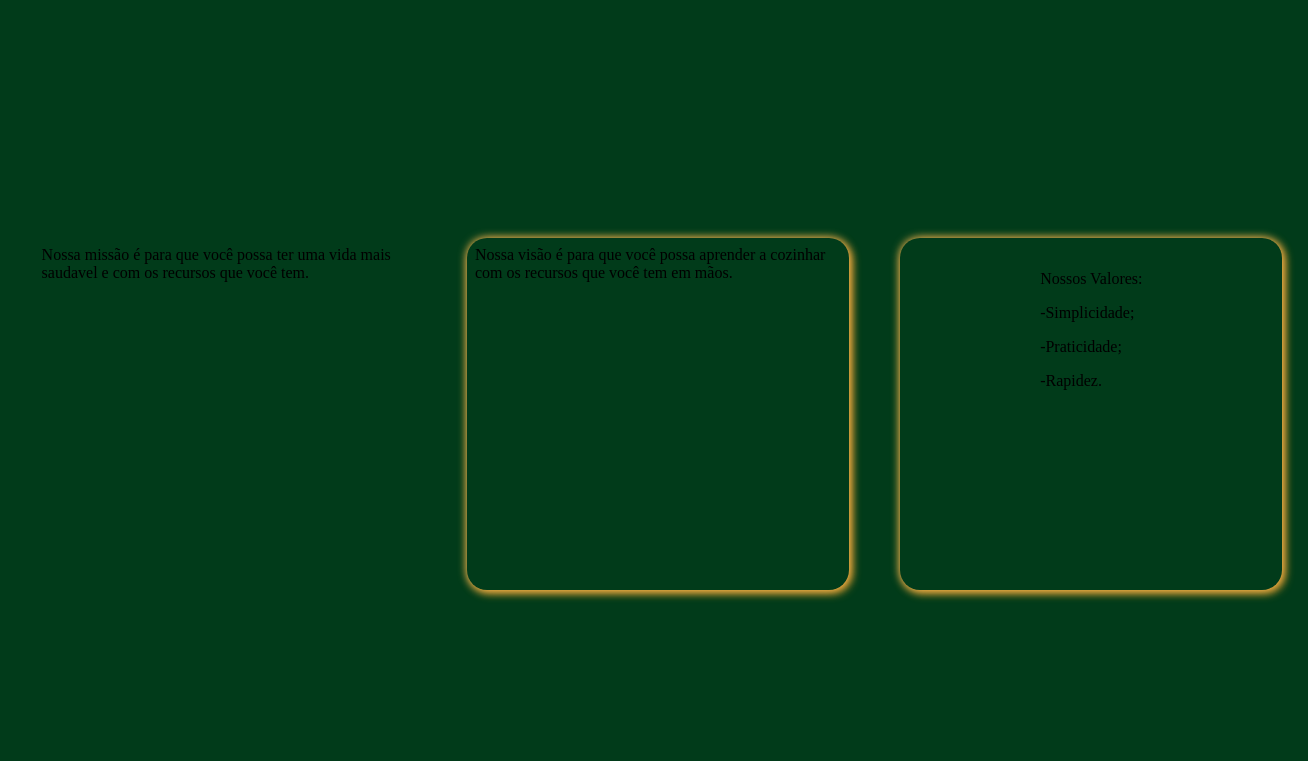
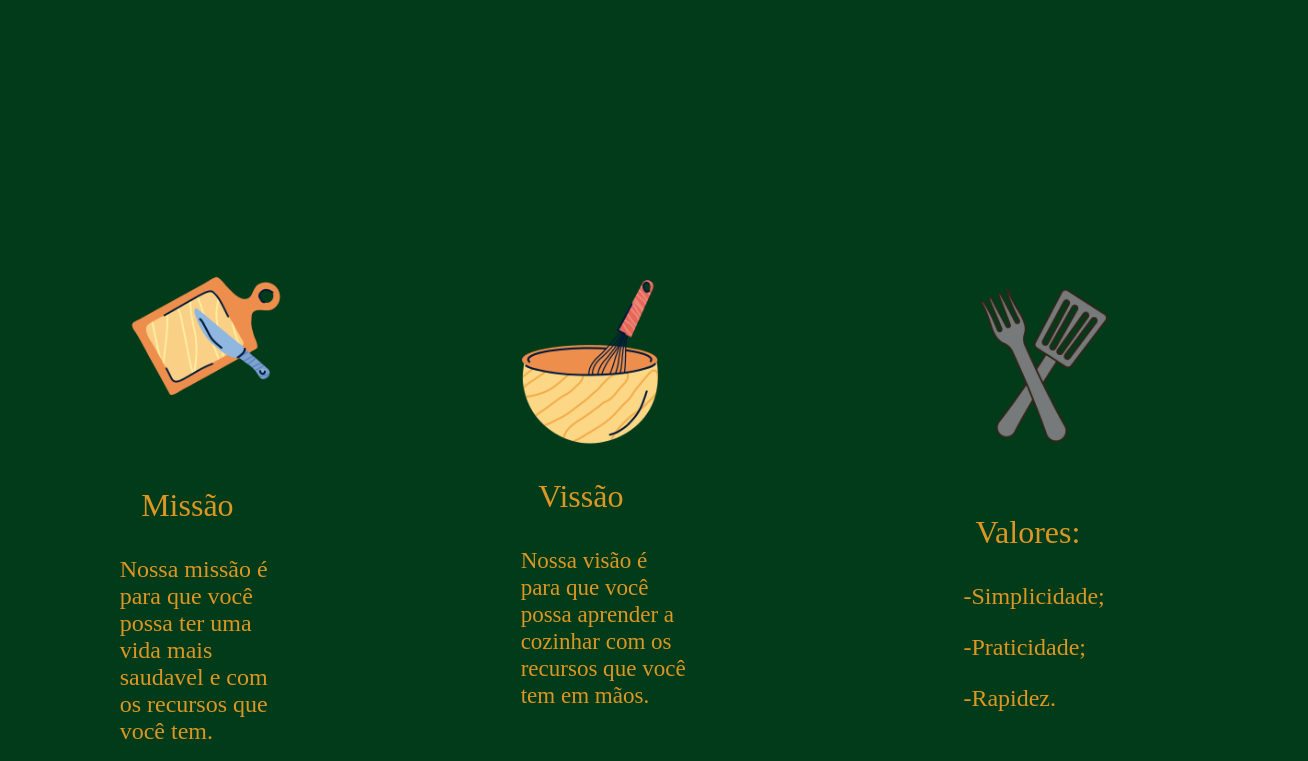
Before and after one commit to dudaaprado/Recipe.c, a website: page public/sobre.html in a window 1280 px wide. Shown: the part 544-1305 px from the top of the page, 1308 px wide, since content can reach past the window. Before the commit the page ends 1168 px from the top, so only its background shows below. Drawn offline with Linux system fonts and the light colour scheme.

Commit message:
atualização css

```diff
--- a/public/css/cabecalho.css
+++ b/public/css/cabecalho.css
@@ -4,8 +4,7 @@ body{
 
 
 .container_header {
-    /* width: 80%; */
-    /* margin: auto; */
+
     display: flex;
     flex-direction: row;
     justify-content: space-between;
@@ -19,8 +18,7 @@ body{
 
   .header .container_header {
     justify-content: space-between;
-    /* display: flex ;
-    flex-direction: row; */
+
   }
 
 
--- a/public/css/login.css
+++ b/public/css/login.css
@@ -2,14 +2,19 @@ body{
     background-color:#013B1A ;
 }
 
-/* pisoção da barra de navegação */
-.container {
-    display: flex;
-    flex-direction: row;
-    justify-content: space-between;
-    margin-left: 55%;
+.header {
+  border-bottom: 3px solid #FFBD59;
+  display: flex;
+}
 
-  }
+
+
+
+
+
+
+
+
 
 
 a{
@@ -20,23 +25,26 @@ a{
 /* titulo do login */
 .login {
   color: #FFBD59 ;
-  margin-top: 10%;
-  margin-left: 46%;
+  margin-top: 180%;
+    margin-left: 483%;
   font-family: " Tiro Devanagari Sanskrit', serif;";
+  font-size: xx-large;
 }
 
 
 /* box do login */
 .section_login{
-  width: 250px;
-  height: 150px;
-  margin-left: 40%;
+  width: 235px;
+  height: 42px;
+  margin-left: 9%;
+  margin-top: 10%
 }
 
 /*
 inputs do login */
 .inputs{
- height: 100%;
+  height: 105%;
+  width: 127%;
   border-radius: 30px;
   background-color: #192646;
   border-color:#FFBD59 ;
@@ -45,23 +53,20 @@ inputs do login */
 
   }
 
-
-
-
   /* titulo dos campos */
 .tipo_campo{
   background-color: #013B1A;
   color: #FFBD59 ;
 margin-left: 20px;
 font-family: " Tiro Devanagari Sanskrit', serif;";
-font-size: larger;
+font-size: 156%;
 }
 
 
  /* botão */
 .btn{
-  height: 22%;
-width: 100%;
+height: 115%;
+width: 133%;
 color: #FFBD59;
 background-color:#192646 ;
 border-radius: 30px;
@@ -70,3 +75,19 @@ font-family: " Tiro Devanagari Sanskrit', serif;";
 font-size: larger;
 
 }
+
+.body_login{
+display: flex;
+}
+
+.gif_login{
+
+  margin-left: - 13%;
+}
+
+.inputs_login{
+  margin-left: 12%;
+}
+img{
+  margin-left: 33%;
+}
--- a/public/css/sobre.css
+++ b/public/css/sobre.css
@@ -29,68 +29,116 @@
 .cards {
   display: flex;
   flex-direction: row;
-  /* flex-wrap: wrap; */
-  width: 1300px;
+  font-family: " Tiro Devanagari Sanskrit', serif;";
+  color: #DC9623;
+
 }
 
-.card {
+/* titulo das frasa */
+#missao{
+  font-family: " Tiro Devanagari Sanskrit', serif;";
+  color: #DC9623;
+  font-size: xx-large;
+  align-items: center;
+  margin-left: 35%;
+}
+#vissao{
+  font-family: " Tiro Devanagari Sanskrit', serif;";
+  color: #DC9623;
+  align-items: center;
+  font-size: xx-large;
+  margin-left: 35%;
+  margin-top: -1%
+}
+
+#valores{
+  font-family: " Tiro Devanagari Sanskrit', serif;";
+  color: #DC9623;
+  align-items: center;
+  font-size: xx-large;
+  margin-left: 35%;
+
+}
+
+/* frases */
+.card_dois_frase{
+font-size: larger;
+font-size: 159;
+font-family: " Tiro Devanagari Sanskrit', serif;";
+width: 47%;
+margin-left: 30%;
+
+}
+
+.card_tres_frase{
+
+  font-size: x-large;
+  font-family: " Tiro Devanagari Sanskrit', serif;";
+  margin-left: 32%;
 
 
-  width: 38vw;
-  height: 42vh;
-  margin: 2vw;
-  border-radius: 20px;
-  padding: 1vh;}
+  }
+  .card_um_frase{
+
+    font-size: x-large;
+    font-family: " Tiro Devanagari Sanskrit', serif;";
+    margin-left: 29%;
+    width: 45%
+    }
 
 
-  .card2 {
-    box-shadow: 0 0 10px #FFBD59, 3px 3px 10px #DC9623;
+
+
+.card1{
+  background: #013B1A;
+    border-radius: 20px;
+    padding: 1vh;
+    width: 61%;
+    font-family: " Tiro Devanagari Sanskrit', serif;";
+    color: #DC9623;
+}
+
+
+  .card2
+ {
     background: #013B1A;
-    width: 38vw;
-    height: 42vh;
+    width: 60%;
+    height: 82%;
     margin: 2vw;
     border-radius: 20px;
-    padding: 1vh;}
+    padding: 1vh;
+    font-family: " Tiro Devanagari Sanskrit', serif;";
+    color: #DC9623;
+    align-items: center;
+    font-size: larger;
+  }
 
     .card3 {
-      box-shadow: 0 0 10px #FFBD59, 3px 3px 10px #DC9623;
       background: #013B1A;
-      width: 38vw;
+      width: 69%;
       height: 42vh;
       margin: 2vw;
       border-radius: 20px;
-      padding: 1vh;}
+      padding: 1vh;
+      font-family: " Tiro Devanagari Sanskrit', serif;";
+      color: #DC9623;
+      align-items: center;
+    font-size: larger;
+    }
 
 
-
-  .card_um {
-    display: flex;
-    flex-direction: column;
-    align-items: center;
-}
-
-.card_dois {
-    display: flex;
-    flex-direction: column;
-    align-items: center;
-}
-
-.card_tres {
-    display: flex;
-    flex-direction: column;
-    align-items: center;
-}
-
 .card_um_img {
-  width: 10vw;
+  width: 18vw;
+  margin-left: 21%;
 
 }
 
 .card_dois_img {
-  width: 10vw;
+  width: 18vw;
+  margin-left: 17%;
 }
 
 .card_tres_img {
-  width: 10vw;
-  margin-top: 1vh;
+  width: 18vw;
+  margin-left: 21%;
 }
--- /dev/null
+++ b/public/dashboard/dashboard.css
@@ -0,0 +1,3 @@
+.btn-nav-white{
+
+}
--- a/public/sobre.html
+++ b/public/sobre.html
@@ -28,7 +28,7 @@
 
         <div class="container_corpo">
             <div class="imagem_corpo">
-                <img id="img_body" src="./imagem/3949908797.png">
+                <img id="img_body" src="./imagem/salada.gif">
             </div>
             <div class="frase_corpo">
                 <p style="margin-left: 12px;">Geladeira cheia e mente vazia? vem com a gente que te ajudamos nessa receita</p>
@@ -41,9 +41,10 @@
 
     <section class="cards">
 
-        <div class="card">
+        <div class="card1">
             <div class="card_um">
-                <img src="" class="card_um_img">
+                <img src="./imagem/faca.png" class="card_um_img">
+                    <p id="missao">Missão</p>
                 <div class="card_um_frase">
                     Nossa missão é para que você possa ter uma vida mais saudavel e com os recursos que você tem.
                 </div>
@@ -52,9 +53,9 @@
 
         <div class="card2">
             <div class="card_dois">
-                <img src=""
-                    alt="" class="card_dois_img">
-                <div class="card_dois_rase">
+                <img src="./imagem/bowl.png" alt="" class="card_dois_img">
+                    <p id="vissao">Vissão</p>
+                <div class="card_dois_frase">
                     Nossa visão é para que você possa aprender a cozinhar com os recursos que você tem em mãos.
                 </div>
             </div>
@@ -62,11 +63,9 @@
 
         <div class="card3">
             <div class="card_tres">
-                <img src="" alt="" class="card_tres_img">
+                <img src="./imagem/talheres.png" alt="" class="card_tres_img">
+                       <p id="valores">Valores:</p>
                 <div class="card_tres_frase">
-                    <div>
-                        <p>Nossos Valores:</p>
-                    </div>
                     <div>
                         <p>-Simplicidade;</p>
                     </div>
```
Also changed, not shown: public/cadastro.html (+5 -1 lines), public/css/cadastro.css (+23 -5 lines), public/dashboard/dashboard.html (+6 -6 lines), public/login.html (+17 -8 lines), public/imagem/___1.gif (deleted), public/imagem/bowl.png (added), public/imagem/c05b4abc43 - Copia.png (deleted), public/imagem/cozinhando.gif (added), public/imagem/faca.png (added), public/imagem/knife-and-cutting-board-cartoon-vector-knife-on-cutting-board-400-251011460 - Copia.jpg (deleted), public/imagem/pizza.gif (added), public/imagem/talher.jpg (deleted), public/imagem/talheres.png (added), 1 other file.
